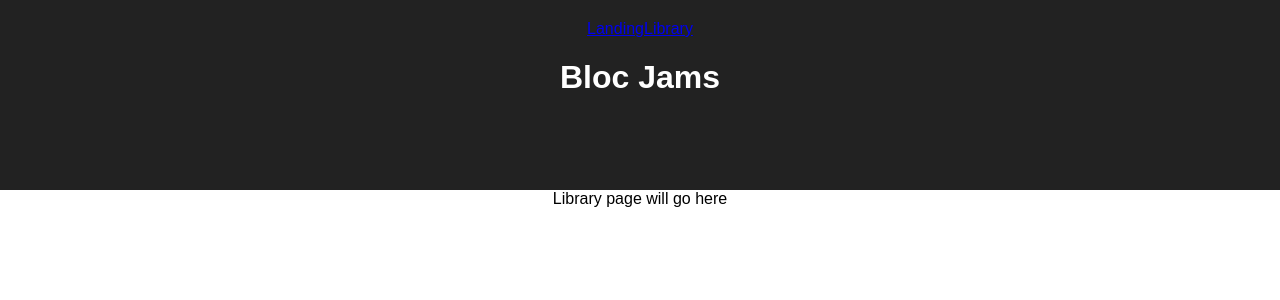
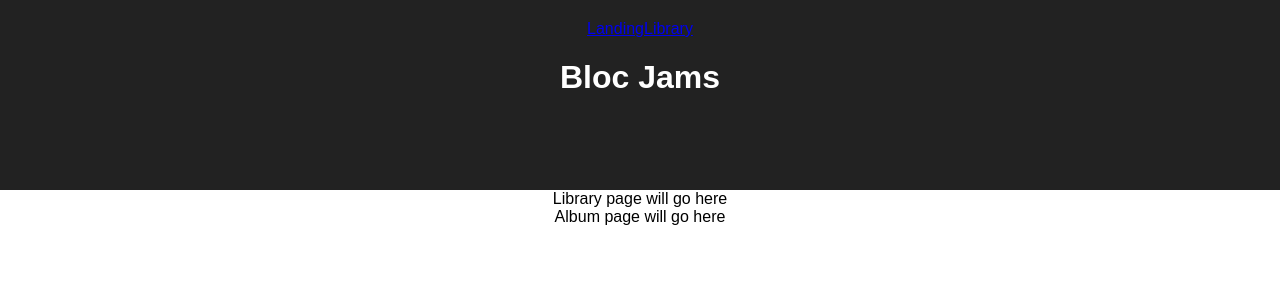
Before and after one commit to mattandbucs34/Project-BlocJams, a React (Create React App) app in the folder bloc-jams-react/: page /library in a window 1280 px wide. Shown: the top 300 px of the page. Built offline with nearby package versions, Linux system fonts and the light colour scheme.

Commit message:
add files for BlocJams Router Assignment

```diff
--- a/bloc-jams-react/src/App.js
+++ b/bloc-jams-react/src/App.js
@@ -3,6 +3,7 @@
 import './App.css';
 import Landing from './components/Landing';
 import Library from './components/Library';
+import Album from './components/Album';
 
 class App extends Component {
   render() {
@@ -18,6 +19,7 @@
         <main>
           <Route exact path="/" component={Landing} />
           <Route path="/library" component={Library} />
+          <Route path="/library" component={Album} />
         </main>
       </div>
     );
--- /dev/null
+++ b/bloc-jams-react/src/components/Album.js
@@ -0,0 +1,9 @@
+import React from 'react';
+
+const Album = () => (
+    <section className = "album">
+        Album page will go here
+    </section>
+);
+
+export default Album;
```
